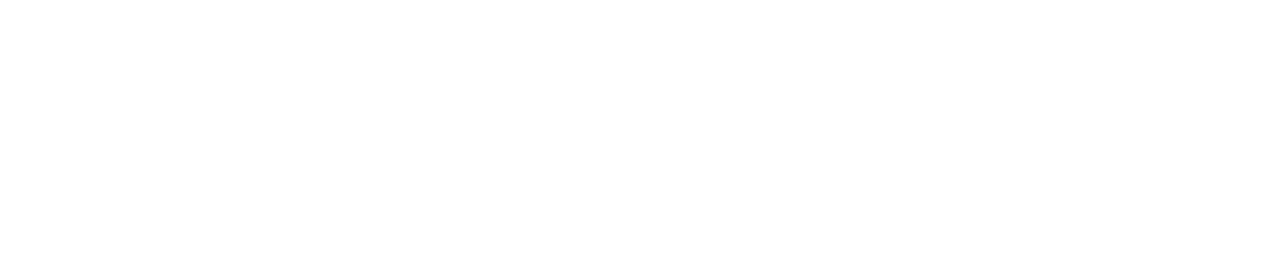
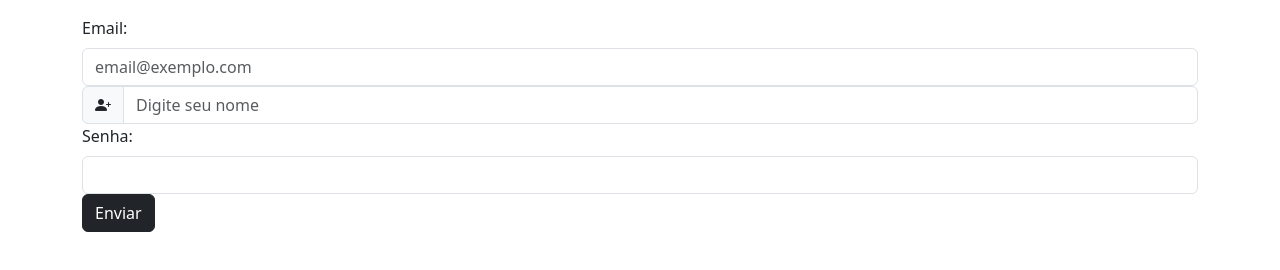
Before and after one commit to nicollycruzbarbosa/Bootstrap_Intro_Nicolly, a plain HTML site: page ex4_formulario-sub-css/ex4.html in a window 1280 px wide. Drawn offline with nearby package versions, Linux system fonts and the light colour scheme.

Commit message:
Arquivo Formulário

```diff
--- a/ex4_formulario-sub-css/ex4.html
+++ b/ex4_formulario-sub-css/ex4.html
@@ -18,7 +18,29 @@
 
 
     <!-- 1ª Digitação (Aqui) -->
+     <div class="container mt-3">
+        <form class="custom-form">
+        <label for="email" class="form-label">
+        Email:
+    </label>
+    <input type="text" class="form-control custom-input" placeholder="email@exemplo.com" id="email">
 
+    <div class="input-group">
+        <span class="input-group-text custom-icon">
+            <i class="bi bi-person-plus-fill"></i>
+        </span>
+        <input type="text" class="form-control custom-input" placeholder="Digite seu nome">
+    </div>
+    <label for="senha" class="form-label">
+        Senha:
+    </label>
+    <input type="password" class="form-control custom-input" id="senha">
+
+    <button type="submit" class="btn btn-dark custom button">
+        Enviar
+    </button>
+     </div>
+    </form>
 
     <script src="https://cdn.jsdelivr.net/npm/bootstrap@5.3.0/dist/js/bootstrap.bundle.min.js"></script>
 </body>
```
Also changed, not shown: ex2_sistema-grid/ex2.html (+14 -0 lines), ex3_botoes/ex3.html (+19 -1 lines).
